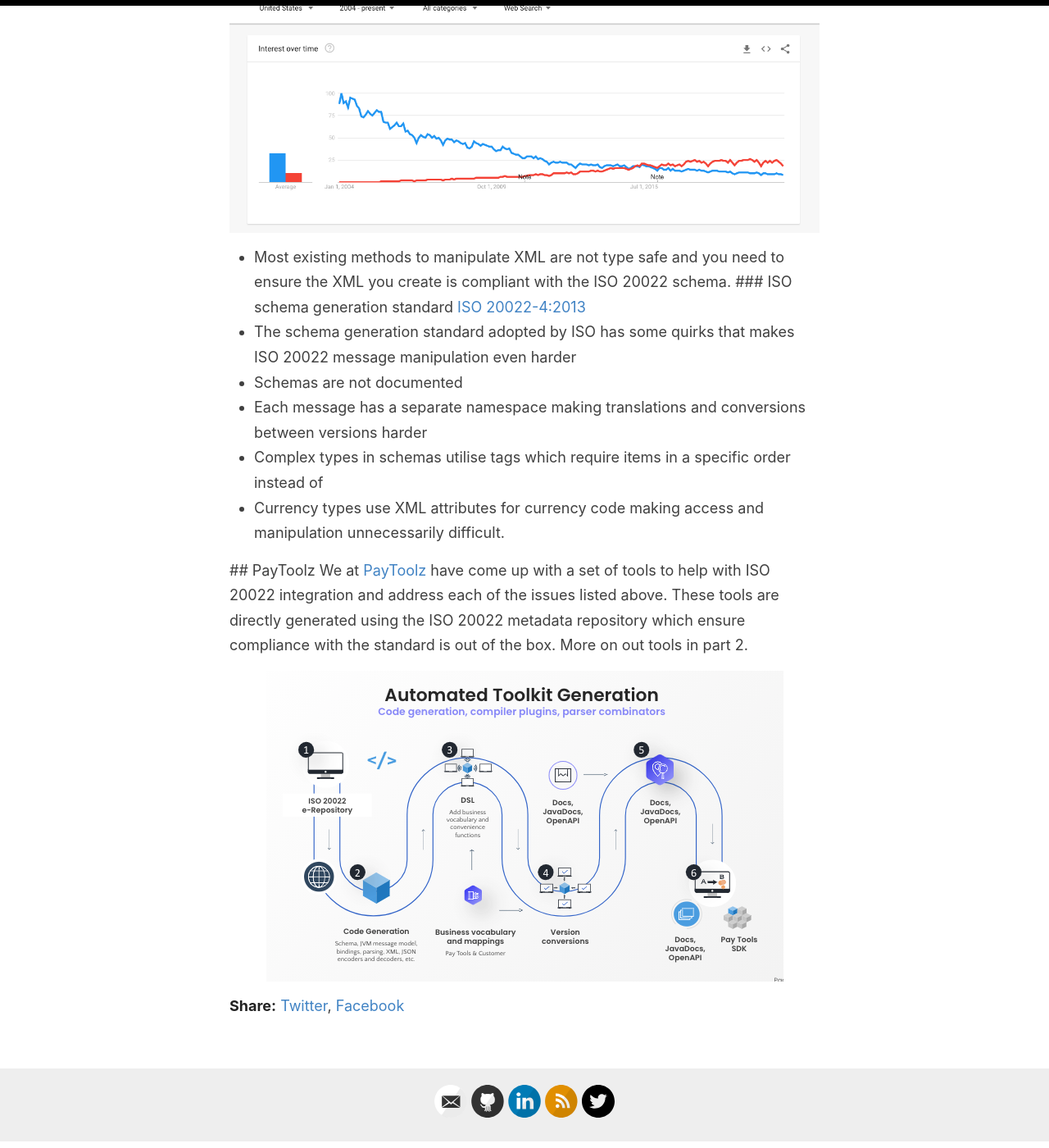
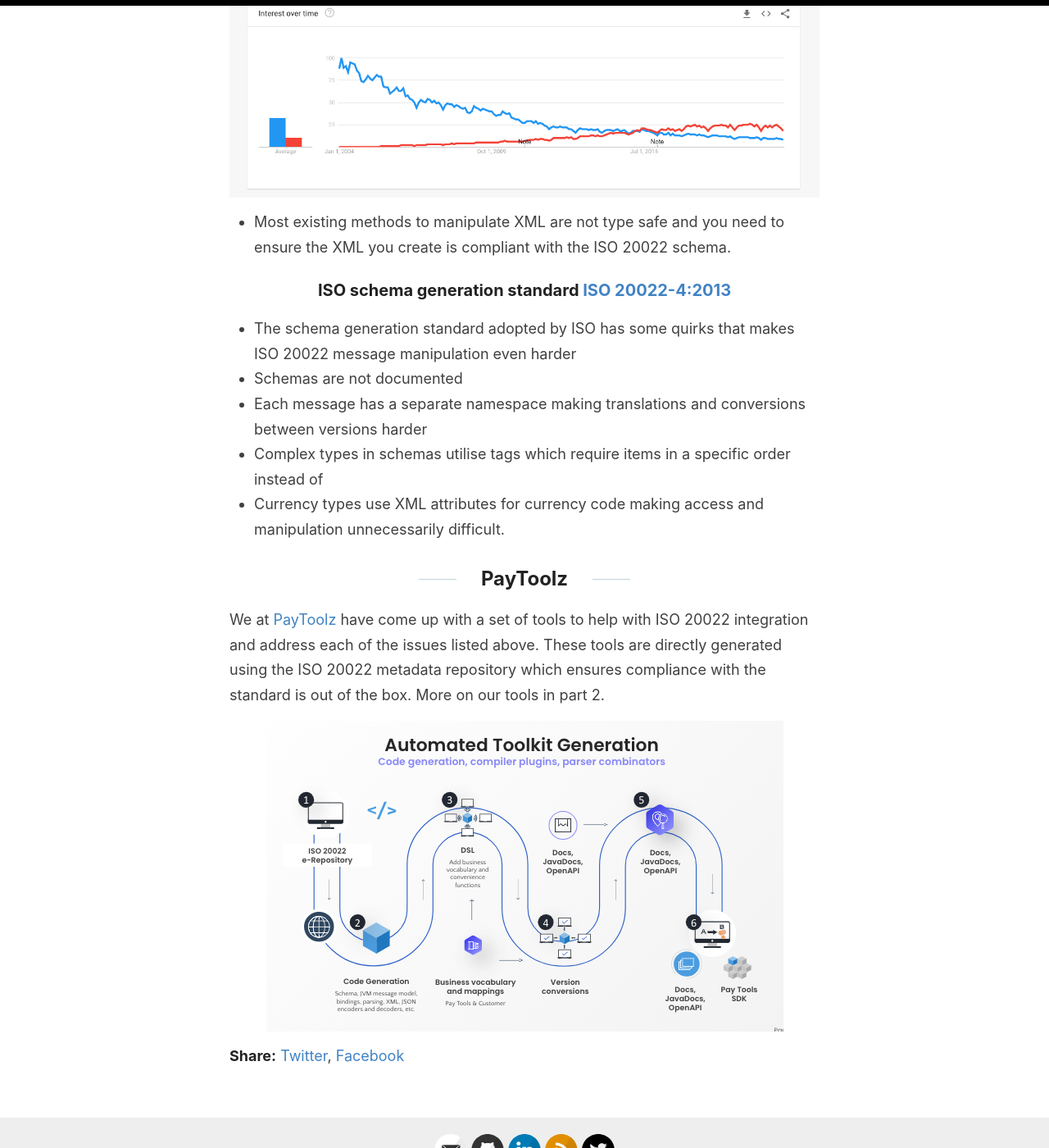
Before and after one commit to deenar/deenar.github.io, a Jekyll site: the page built from _posts/2020-10-25-iso-20022-integration-challenges.md, in a window 1280 px wide and 1400 px high, scrolled down 3020 px. Shown: the whole window at 82% size. Built offline with Jekyll 4.4.1, drawn with Linux system fonts in a browser that asks for light colours; comment, search, counter and statistics services are not loaded; some of the changed text lies outside the part shown.

Commit message:
Update 2020-10-25-iso-20022-integration-challenges.md

```diff
--- a/_posts/2020-10-25-iso-20022-integration-challenges.md
+++ b/_posts/2020-10-25-iso-20022-integration-challenges.md
@@ -4,8 +4,6 @@
 fbcomments: false
 published: true
 title: ISO 20022 integration challenges
-photo_url: ''
-category: ''
 ---
 ISO 20022 is a global standard used to facilitate electronic data interchange between financial institutions.
 ## Benefits
@@ -39,20 +37,21 @@
 
 ![Multiple message schemas]({{site.baseurl}}/media/vocabulary.png)
 
- ### XML and XML Tooling
+### XML and XML Tooling
  * XML is primarily designed for information interchange (messages) and is indispensible for implementing a global standard. Since XML is primarily a syntax for messages, it is hard to query and manipulate efficiently.
  * The world has moved on from XML to other lightweight weight formats such as JSON. As a result, any innovation and tooling support improvements for XML have come to a standstill. Many XML open source projects are stuck in a limbo.
 
   ![xmlvsjson]({{site.baseurl}}/media/xmlvsjson.png)
  * Most existing methods to manipulate XML are not type safe and you need to ensure the XML you create is compliant with the ISO 20022 schema.
- ### ISO schema generation standard [ISO 20022-4:2013](https://www.iso.org/standard/55008.html)
+
+### ISO schema generation standard [ISO 20022-4:2013](https://www.iso.org/standard/55008.html)
  * The schema generation standard adopted by ISO has some quirks that makes ISO 20022 message manipulation even harder
  * Schemas are not documented
  * Each message has a separate namespace making translations and conversions between versions harder
  * Complex types in schemas utilise <xs:sequence> tags which require items in a specific order instead of <xs:all>
  * Currency types use XML attributes for currency code making access and manipulation unnecessarily difficult.
 
- ## PayToolz
-We at [PayToolz](http://www.paytoolz.com) have come up with a set of tools to help with ISO 20022 integration and address each of the issues listed above. These tools are directly generated using the ISO 20022 metadata repository which ensure compliance with the standard is out of the box. More on out tools in part 2.
+## PayToolz
+We at [PayToolz](http://www.paytoolz.com) have come up with a set of tools to help with ISO 20022 integration and address each of the issues listed above. These tools are directly generated using the ISO 20022 metadata repository which ensures compliance with the standard is out of the box. More on our tools in part 2.
 
 ![PayToolz Toolkit]({{site.baseurl}}/media/toolgeneration.png)
```
